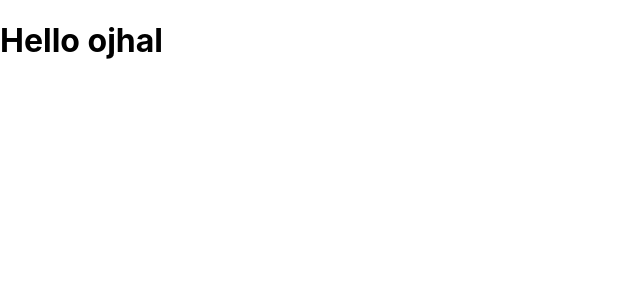
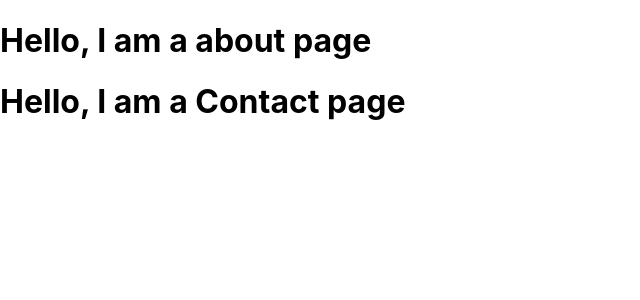
Before and after one commit to ojhal/React-project, a React (Create React App) app: page /contact in a window 1280 px wide. Shown: the top 300 px of the page, without its empty margins (0-640 px from the left). Built offline with nearby package versions, Linux system fonts and the light colour scheme.

Commit message:
use Switch tag

```diff
--- a/src/About.jsx
+++ b/src/About.jsx
@@ -0,0 +1,7 @@
+import React from "react";
+
+const About = () => {
+  return <h1>Hello, I am a about page </h1>;
+};
+
+export default About;
--- a/src/App.jsx
+++ b/src/App.jsx
@@ -1,8 +1,20 @@
 import React from "react";
 import "./App.css";
+import { Route, Switch } from "react-router-dom";
+import About from "./About";
+import Contact from "./Contact";
 
 const App = () => {
-  return <h1>Hello ojhal</h1>;
+  return (
+    <>
+      <switch>
+        <Route path="/" component={About} />
+        <Route path="/contact" component={Contact} />
+      </switch>
+      {/* <About />
+      <Contact /> */}
+    </>
+  );
 };
 // class App extends React.Component {
 //   constructor() {
--- a/src/Contact.jsx
+++ b/src/Contact.jsx
@@ -0,0 +1,7 @@
+import React from "react";
+
+const Contact = () => {
+  return <h1>Hello, I am a Contact page </h1>;
+};
+
+export default Contact;
```
